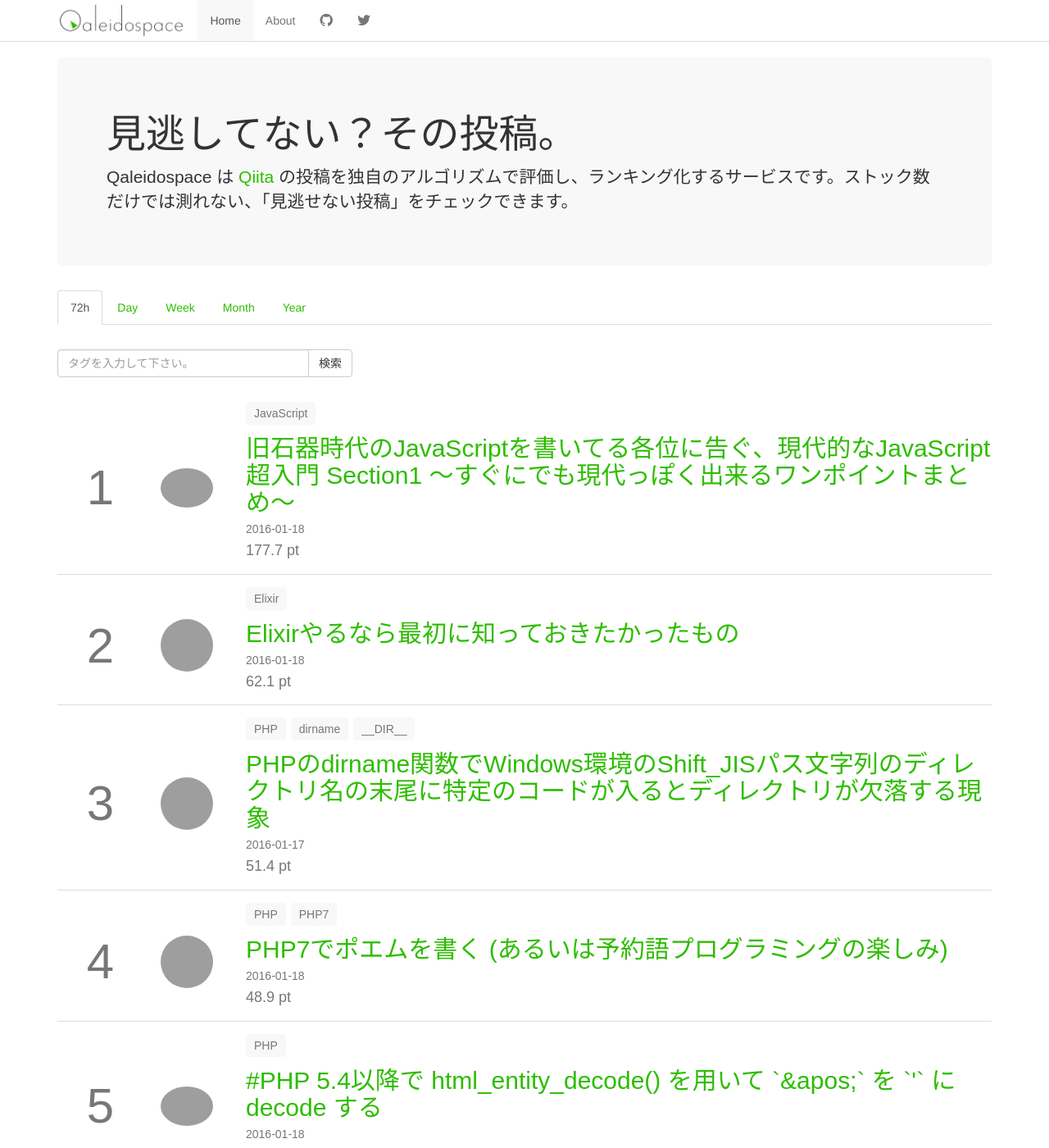
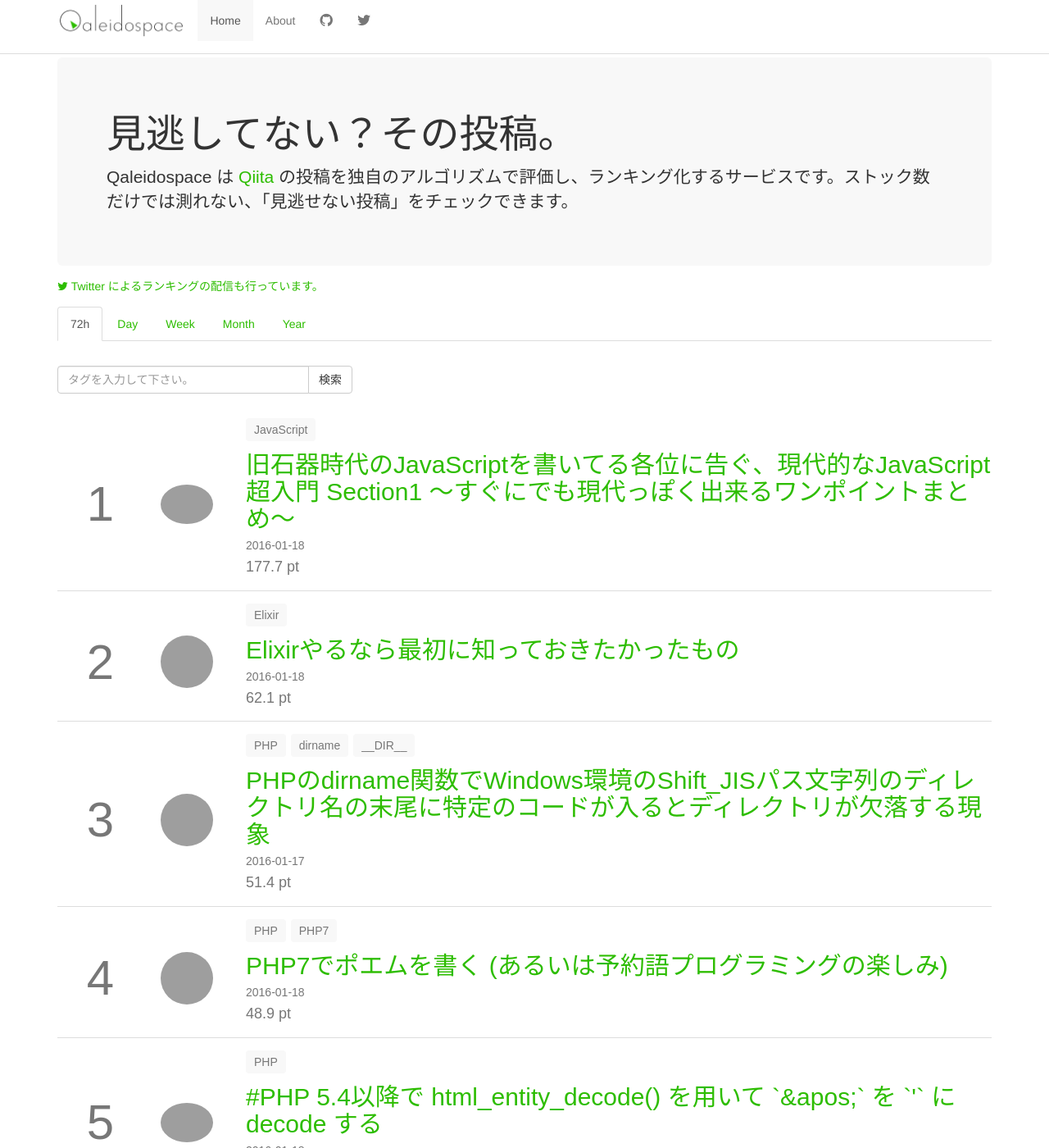
Before and after one commit to qaleidospace/qaleidospace.github.io, a Jekyll site: the page built from index.html, in a window 1280 px wide and 1400 px high, cut to the strip 0-1400 px from the top of the window. Shown: the whole strip at 82% size. Built offline with Jekyll 4.4.1, drawn with Linux system fonts in a browser that asks for light colours; nearby versions of some CDN libraries; grey boxes are pictures that could not be loaded.

Commit message:
Add information about the tweets

```diff
--- a/css/common.css
+++ b/css/common.css
@@ -23,7 +23,6 @@
 }
 
 footer {
-  margin-top: 15px;
   border-top: solid 1px rgb(221, 221, 221);
   padding: 10px 0;
   color: #777;
@@ -59,11 +58,16 @@
 .jumbotron {
   font-family: sans-serif;
   background-color: rgb(248, 248, 248);
+  margin: 0;
 }
 
 .jumbotron h1 {
   font-family: sans-serif;
   font-size: 48px;
+}
+
+.container {
+  margin-bottom: 15px;
 }
 
 .searchable {
--- a/index.html
+++ b/index.html
@@ -6,6 +6,14 @@
       <div class="jumbotron">
         <h1>見逃してない？その投稿。</h1>
         <p>Qaleidospace は <a href="http://qiita.com/" target="_blank">Qiita</a> の投稿を独自のアルゴリズムで評価し、ランキング化するサービスです。ストック数だけでは測れない、「見逃せない投稿」をチェックできます。</p>
+      </div>
+    </div>
+
+    <div class="container">
+      <div class="row">
+        <div class="col-xs-12">
+          <a href="https://twitter.com/Qaleidospace"><i class="fa fa-twitter"></i> Twitter によるランキングの配信も行っています。</a>
+        </div>
       </div>
     </div>
 
```
